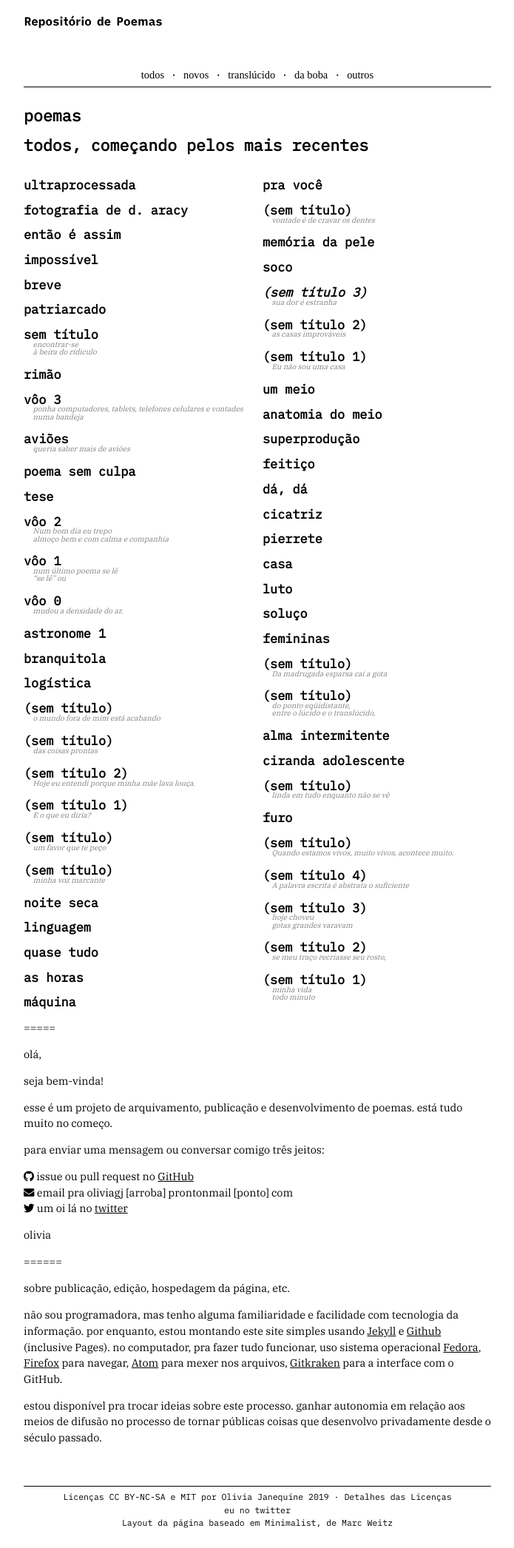
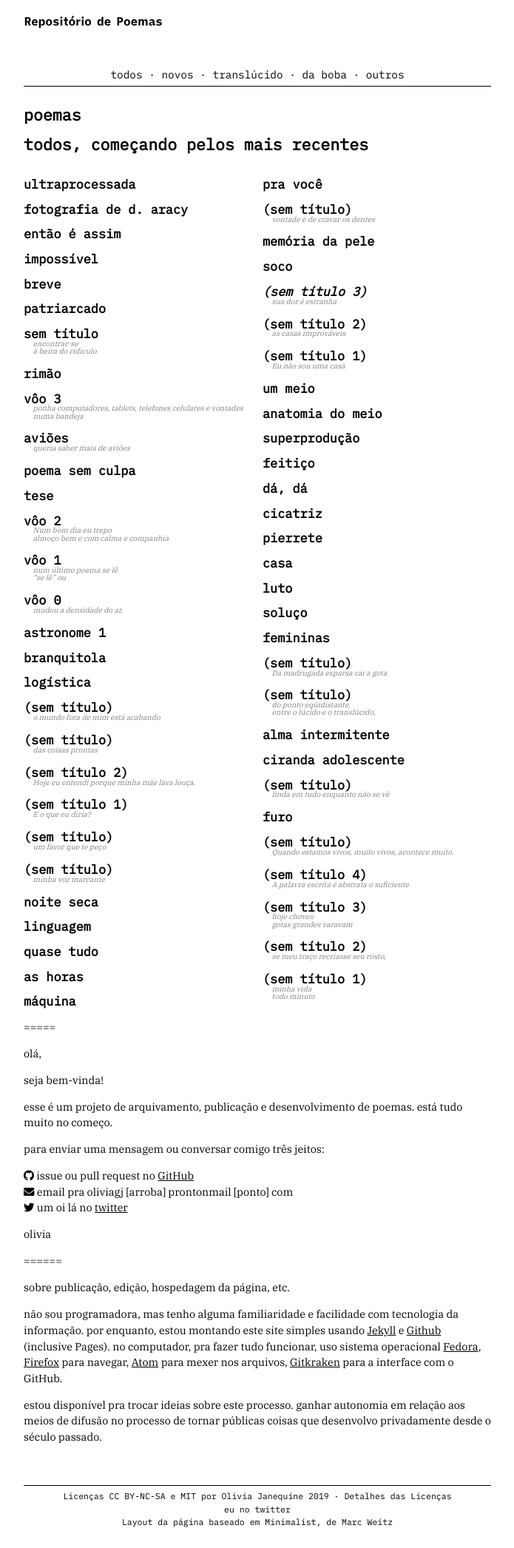
Before and after one commit to olivia-olivia/olivia-olivia.github.io, a Jekyll site: the page built from index.md, in a window 1280 px wide. Shown: the whole page at 74% size, without its empty margins (292-987 px from the left). Built offline with Jekyll 4.4.1, drawn with Linux system fonts in a browser that asks for light colours; nearby versions of some CDN libraries; comment, search, counter and statistics services are not loaded.

Commit message:
corrigindo fonte da barra de navegação

```diff
--- a/_includes/nav.html
+++ b/_includes/nav.html
@@ -1,8 +1,8 @@
 <div id="nav">
-  <a style="font-family:'Cutive Mono'" href="{{site.url}}{{site.baseurl}}/">todos</a> ·
-  <a style="font-family:'Cutive Mono'" href="{{site.url}}{{site.baseurl}}/categories/novos/">novos</a> ·
-  <a style="font-family:'Cutive Mono'" href="{{site.url}}{{site.baseurl}}/categories/translucido/">translúcido</a> ·
-  <a style="font-family:'Cutive Mono'" href="{{site.url}}{{site.baseurl}}/categories/da-boba/">da boba</a> ·
-  <a style="font-family:'Cutive Mono'" href="{{site.url}}{{site.baseurl}}/categories/outros/">outros</a>
+  <a style="font-family:'IBM Plex Mono'" href="{{site.url}}{{site.baseurl}}/">todos</a> ·
+  <a style="font-family:'IBM Plex Mono'" href="{{site.url}}{{site.baseurl}}/categories/novos/">novos</a> ·
+  <a style="font-family:'IBM Plex Mono'" href="{{site.url}}{{site.baseurl}}/categories/translucido/">translúcido</a> ·
+  <a style="font-family:'IBM Plex Mono'" href="{{site.url}}{{site.baseurl}}/categories/da-boba/">da boba</a> ·
+  <a style="font-family:'IBM Plex Mono'" href="{{site.url}}{{site.baseurl}}/categories/outros/">outros</a>
 
 </div>
```
